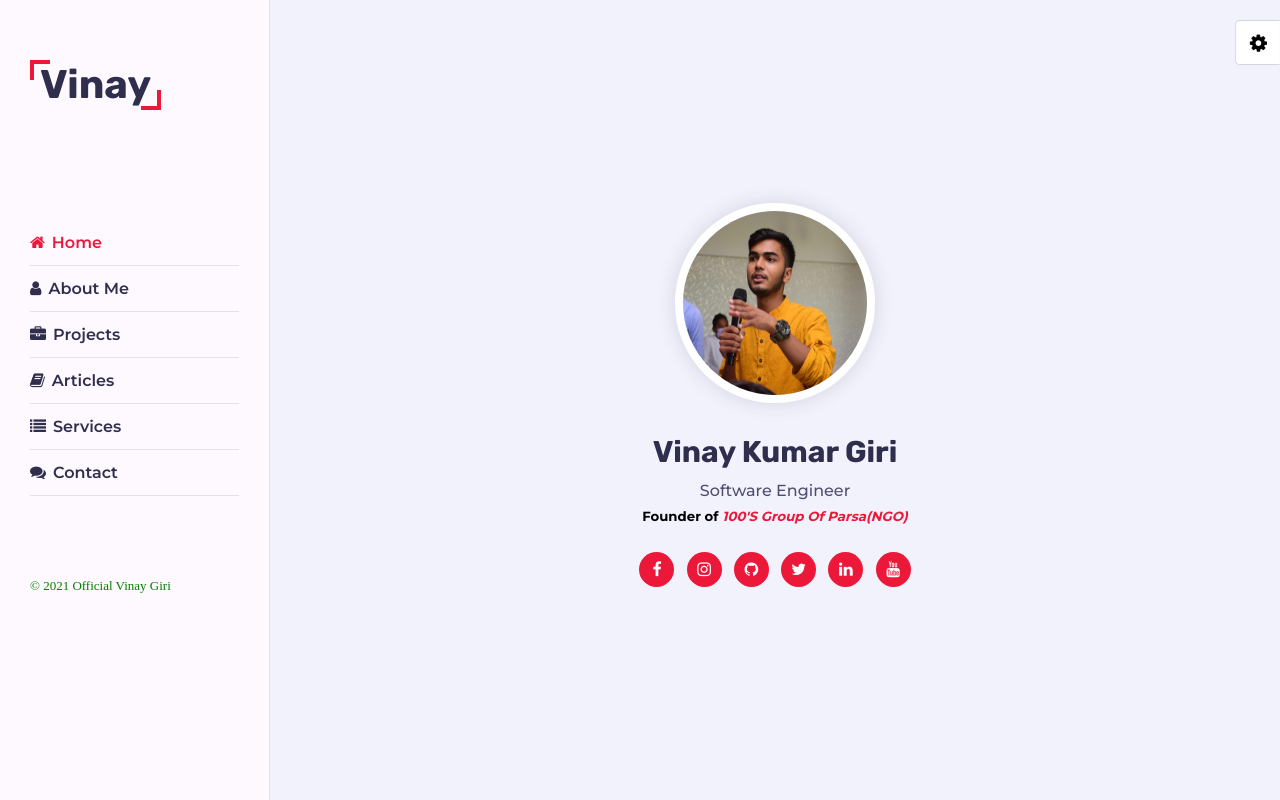
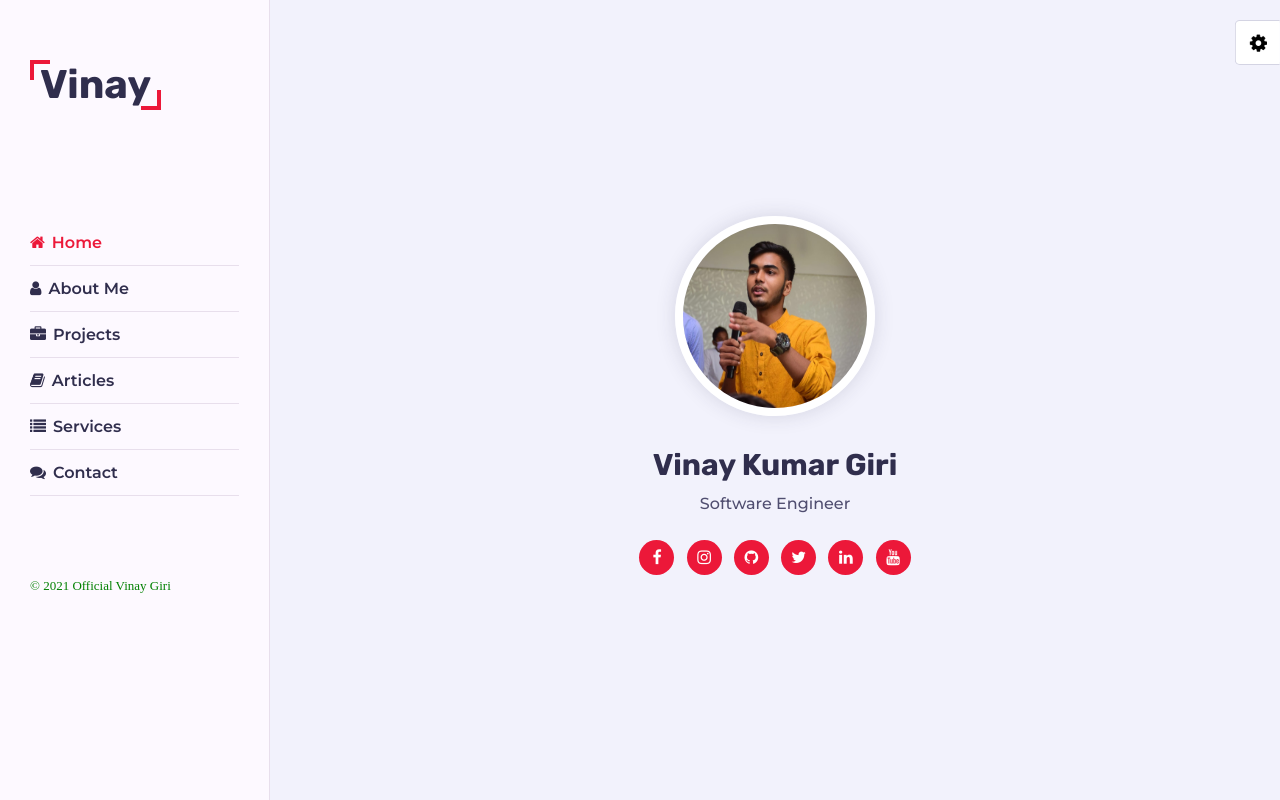
Before and after one commit to vinay-a1/portfolio-website, a plain HTML site: page index.html in a window 1280 px wide. Drawn offline with Linux system fonts and the light colour scheme.

Commit message:
Update index.html

```diff
--- a/index.html
+++ b/index.html
@@ -63,7 +63,7 @@
     				<img src="images/P1.jpeg" alt="profile" class="shadow-dark">
     				<h1>Vinay Kumar Giri</h1>
     				<p>Software Engineer</p>
-    					<h5 class="as">Founder of <i class="asdf">100's Group of Parsa(NGO)</i></h5>
+<!--     					<h5 class="as">Founder of <i class="asdf">100's Group of Parsa(NGO)</i></h5> -->
     				 <div class="social-link">
     				 	<a href="https://www.facebook.com/vinay.giri.7334"><i class="fa fa-facebook"></i></a>
     				 	<a href="https://www.instagram.com/the.vinay03"><i class="fa fa-instagram"></i></a>
```
